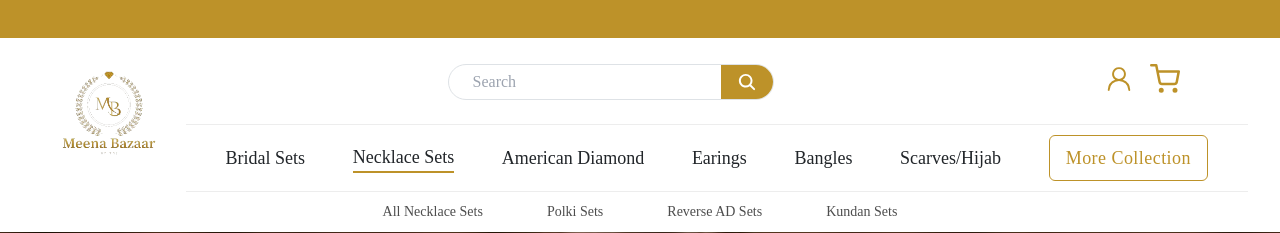
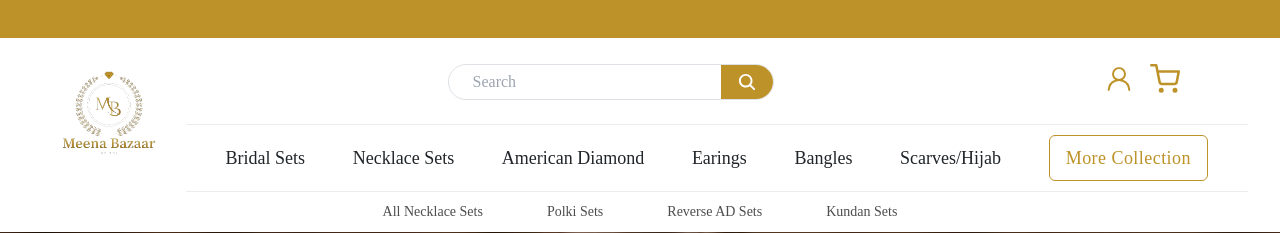
Before and after one commit to MuhammadDaniyal/frontend-landing-page, a React (Create React App) app: page / in a window 1280 px wide. Both pictures are taken after a click on the item "Necklace Sets". Shown: the top 233 px of the page. Built offline with nearby package versions, Linux system fonts and the light colour scheme.

Commit message:
Complete Task

```diff
--- a/src/components/shared/Navbar.jsx
+++ b/src/components/shared/Navbar.jsx
@@ -108,13 +108,13 @@ const Navbar = () => {
               {navLinks.map((item, i) => (
                 <li
                   key={i}
-                  className=" xl:text-lg md:text-base cursor-pointer transition-all duration-200 ease-in-out transform-gpu"
-                  style={{
-                    borderBottom:
-                      subLinks &&
-                      hoveredLinkId === item.id &&
-                      "2px solid #BD9229",
-                  }}
+                  className=" xl:text-lg md:text-base cursor-pointer transition-all duration-200 ease-in-out transform-gpu borderNavlinks"
+                  // style={{
+                  //   borderBottom:
+                  //     subLinks &&
+                  //     hoveredLinkId === item.id &&
+                  //     "2px solid #BD9229",
+                  // }}
                   onMouseEnter={() => handleMouseEnter(item.id)}
                 >
                   {item.title}
@@ -141,7 +141,7 @@ const Navbar = () => {
                   return (
                     <li
                       key={i}
-                      className=" text-headingColor xl:text-sm md:text-[13px] cursor-pointer"
+                      className=" text-headingColor xl:text-sm md:text-[13px] cursor-pointer sublinksHover"
                     >
                       {item}
                     </li>
--- a/src/index.css
+++ b/src/index.css
@@ -78,3 +78,11 @@ body {
     top: 0px;
   }
 }
+
+.borderNavlinks:hover {
+  border-bottom: 1px solid #bd9229;
+}
+
+.sublinksHover:hover {
+  color: #bd9229 !important;
+}
```
